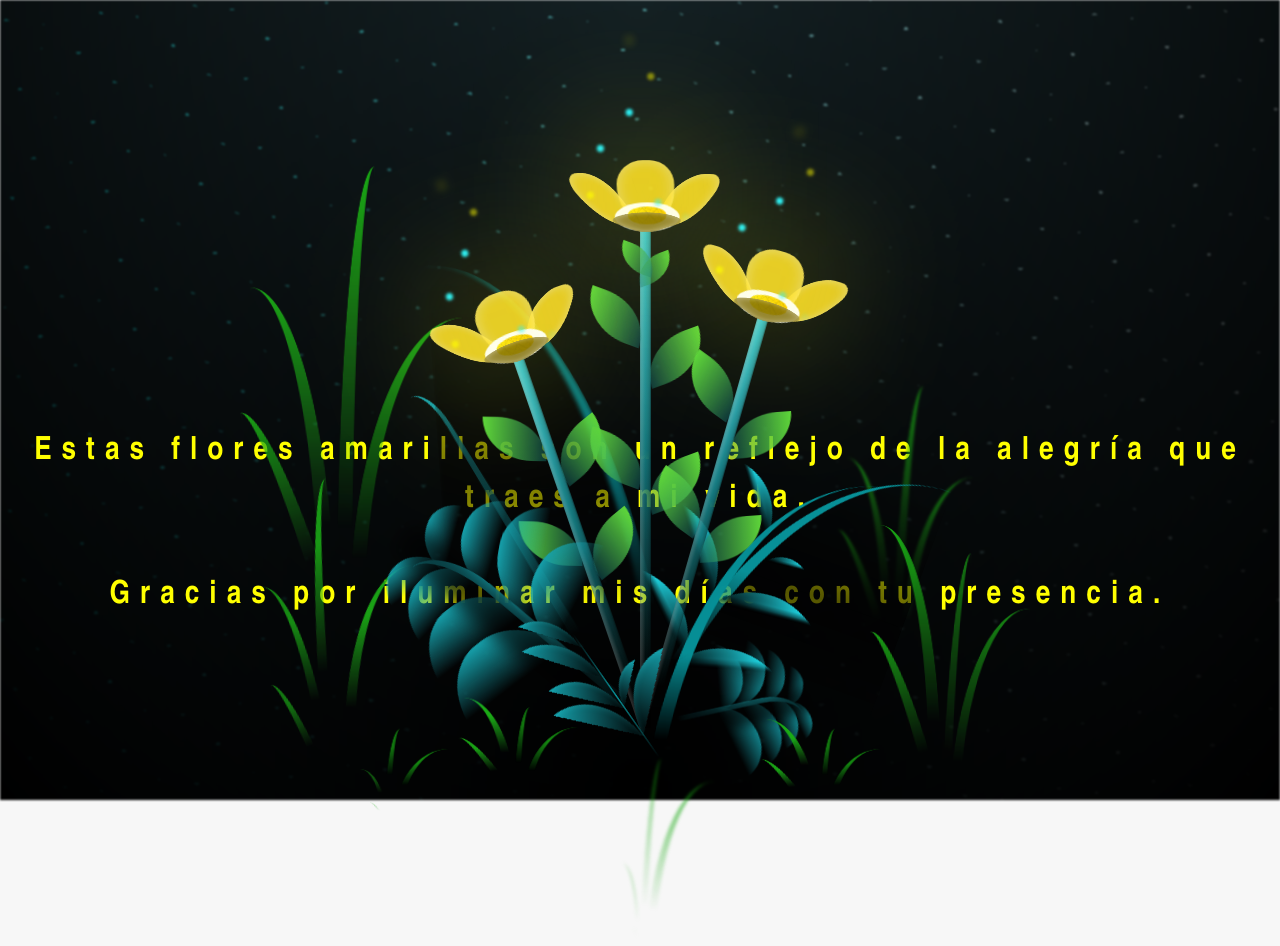
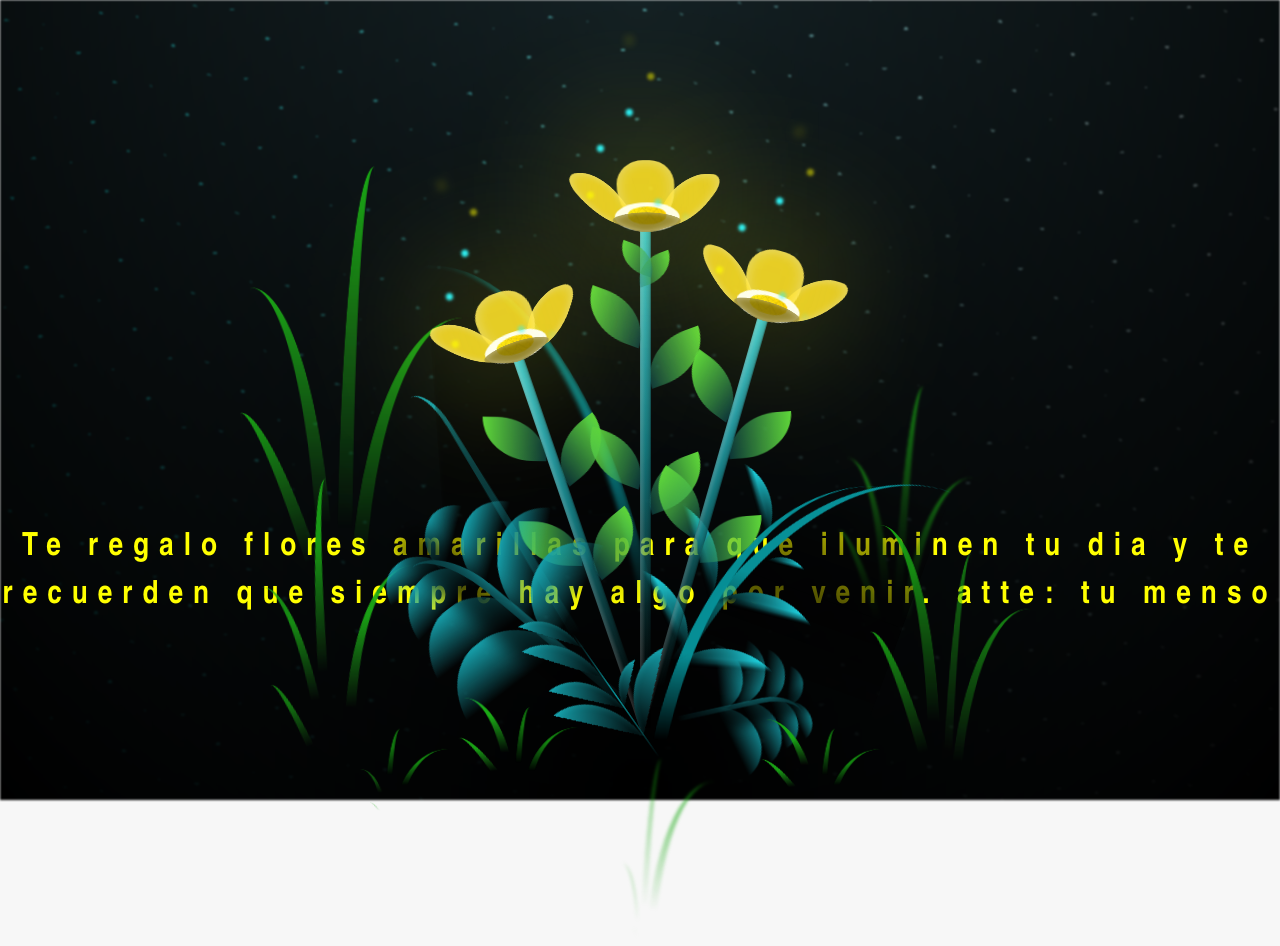
Before and after one commit to Kiyotaka0070/detalle-especial, a plain HTML site: page flower.html in a window 1280 px wide. Drawn offline with Linux system fonts and the light colour scheme.

Commit message:
Add files via upload

```diff
--- a/flower.html
+++ b/flower.html
@@ -13,8 +13,8 @@
     <div id="lyrics">
 
     </div>
-    <h1 class="titulo">Estas flores amarillas son un reflejo de la alegría que traes a mi vida. <br> <br>
-      Gracias por iluminar mis días con tu presencia.</h1>
+    <h1 class="titulo">Te regalo flores amarillas para que iluminen tu dia y
+      te recuerden que siempre hay algo por venir. atte: tu menso</h1>
 
     <div class="night"></div>
     <div class="flowers">
```
